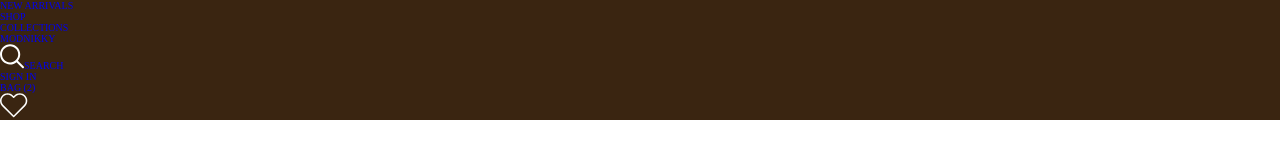
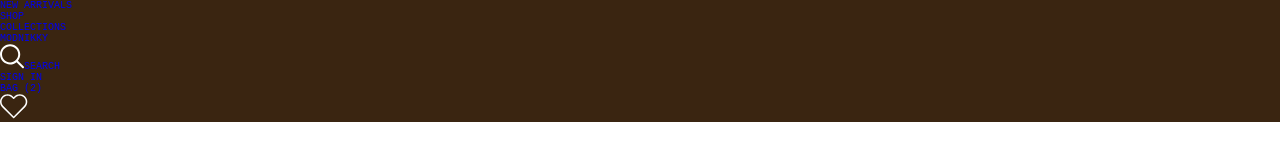
Before and after one commit to Ksondzyk/site, a website: page index.html in a window 1280 px wide. Drawn offline with nearby package versions, Linux system fonts and the light colour scheme; files that its build step writes are made by us from their sources.

Commit message:
add font-family

```diff
--- a/style/_batton.scss
+++ b/style/_batton.scss
@@ -1,3 +1,7 @@
 a {
   text-decoration: none;
 }
+
+div {
+    font-family: 'Courier New', Courier, monospace;
+}
```
